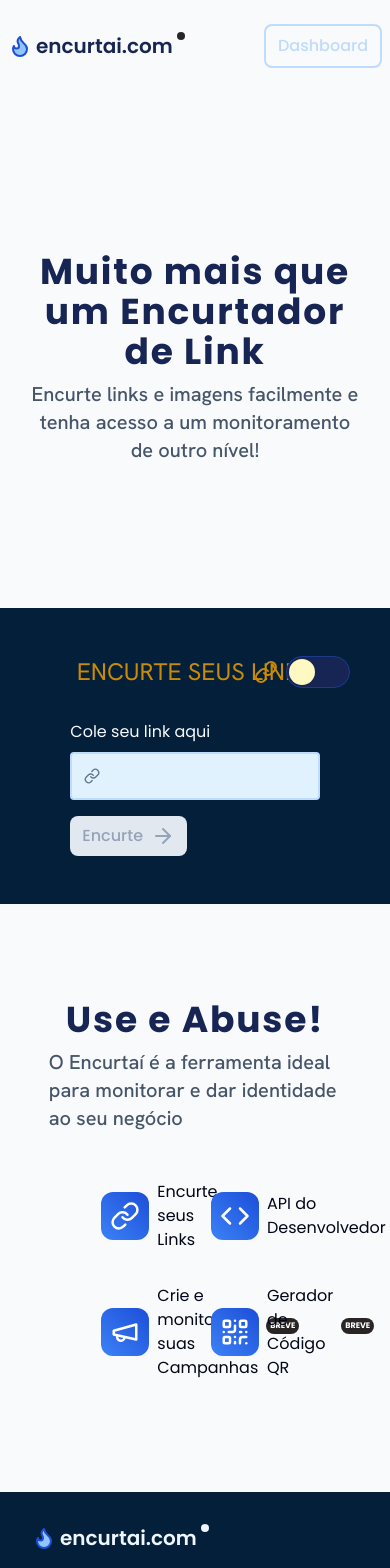
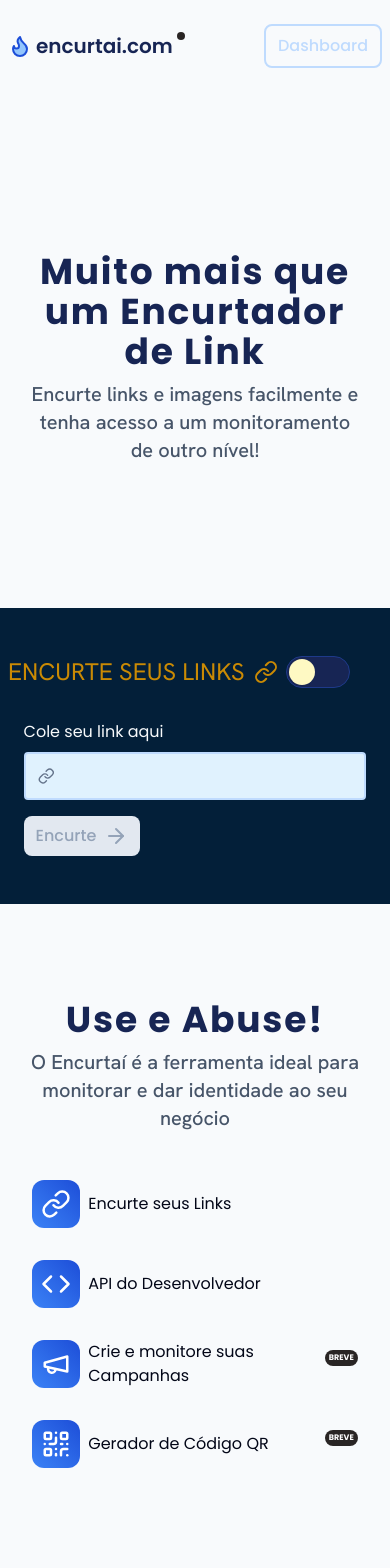
Before and after one commit to Hoyasumii/encurtai, a Next.js app: page / in a window 390 px wide. Shown: the top 1568 px of the page. Built offline with nearby package versions, Linux system fonts and the light colour scheme.

Commit message:
Ajustes para término do MVP 1

```diff
--- a/app/ShortLink.tsx
+++ b/app/ShortLink.tsx
@@ -15,7 +15,7 @@
 
   return (
     <section className="bg-accent min-h-[30svh] w-full px-2 xl:px-44 text-slate-50 py-12 flex items-center flex-col gap-8">
-      <div className="flex justify-center w-full relative items-center">
+      <div className="flex justify-between md:justify-center relative items-center w-full">
         <h1
           className={`${HankenGroteskFF.className} text-yellow-600 text-2xl font-normal uppercase flex gap-1`}
         >
@@ -33,7 +33,7 @@
           />
         </div>
       </div>
-      <div className="w-4/6 flex flex-col gap-2 flex-1 justify-center">
+      <div className="w-11/12 md:w-4/6 flex flex-col gap-2 flex-1 justify-center">
         {active ? null : (
           <>
             <label htmlFor="teste">Cole seu link aqui</label>
--- a/app/layout.tsx
+++ b/app/layout.tsx
@@ -20,7 +20,7 @@
   return (
     <html lang="pt-br">
       <body
-        className={`${PoppinsFF.className} antialiased bg-slate-50 dark:bg-stone-50 text-slate-950 w-svw min-h-svh flex flex-col gap-8 items-center relative box-border`}
+        className={`${PoppinsFF.className} antialiased bg-slate-50 dark:bg-stone-50 text-slate-950 min-h-svh flex flex-col gap-8 items-center relative`}
       >
         {children}
       </body>
--- a/app/page.tsx
+++ b/app/page.tsx
@@ -29,7 +29,7 @@
     <>
       <Header />
       <main className="flex-1 w-full flex flex-col gap-4 items-center">
-        <section className="w-11/12 xl:w-2/4 py-32 flex flex-col items-center gap-2 min-h-[55svh]">
+        <section className="w-11/12 sm:w-10/12 md:w-3/4 lg:w-2/4 py-32 flex flex-col items-center gap-2 min-h-[55svh]">
           <Heading className="text-center">
             Muito mais que um Encurtador de Link
           </Heading>
@@ -39,17 +39,17 @@
           </Paragraph>
         </section>
         <ShortLink />
-        <section className="w-9/12 py-20 flex flex-col gap-8 items-center">
+        <section className="w-11/12 sm:w-10/12 lg:w-9/12 py-20 flex flex-col gap-8 items-center">
           <div className="flex flex-col items-center gap-2">
             <Heading>Use e Abuse!</Heading>
-            <Paragraph>
+            <Paragraph className="text-center">
               O Encurtaí é a ferramenta ideal para monitorar e dar identidade ao
               seu negócio
             </Paragraph>
           </div>
           <Features
             items={features}
-            className="pt-4 grid grid-cols-2 gap-8 px-4 w-9/12"
+            className="pt-4 flex flex-col md:grid md:grid-cols-2 gap-8 px-4 w-full md:w-9/12"
           />
         </section>
       </main>
--- a/components/Dialog/Header.tsx
+++ b/components/Dialog/Header.tsx
@@ -19,9 +19,9 @@
   };
 
   return (
-    <div
+    <header
       className={twMerge(
-        "border-b pb-2 border-b-slate-200 flex justify-between items-center",
+        "max-w-full border-b pb-2 border-b-slate-200 flex justify-between items-center",
         className
       )}
       {...props}
@@ -34,7 +34,7 @@
           size={30}
         />
       )}
-    </div>
+    </header>
   );
 }
 
--- a/components/Features.tsx
+++ b/components/Features.tsx
@@ -23,7 +23,7 @@
           <div className="bg-gradient-to-tr from-blue-500 to-blue-700 p-1 rounded-xl h-12 aspect-square flex items-center justify-center">
             {feature.icon}
           </div>
-          {feature.description}
+          <p className="flex-1">{feature.description}</p>
           {feature.tag && <Tag className="h-fit -mt-3">{feature.tag}</Tag>}
         </li>
       ))}
--- a/components/Footer.tsx
+++ b/components/Footer.tsx
@@ -2,7 +2,7 @@
 
 function Footer() {
   return (
-    <footer className="flex flex-col xl:flex-row gap-4 justify-between bg-accent w-full text-slate-50 p-8">
+    <footer className="flex flex-col md:flex-row gap-4 justify-between bg-accent w-full text-slate-50 p-8">
       <Logo theme="dark" />
       <a
         href={`${process.env.API_HOST}/swagger`}
```
